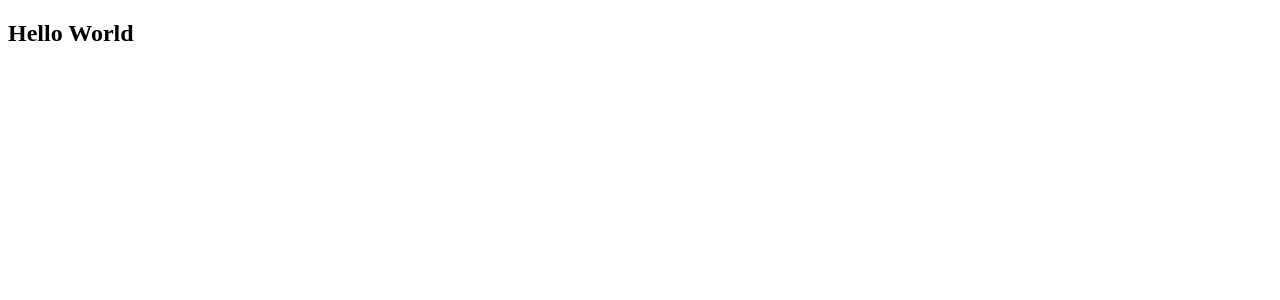
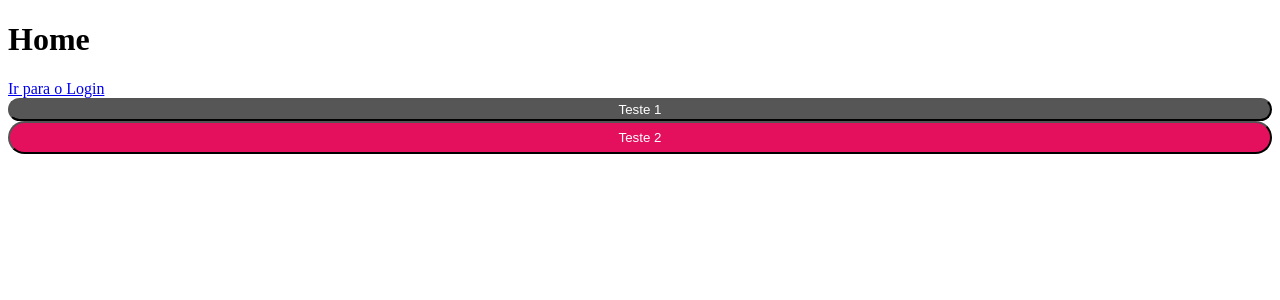
Before and after one commit to leonardoanthony/DIO, a React (Create React App) app in the folder Orange Tech Inter/cursoreact/: page / in a window 1280 px wide. Shown: the top 300 px of the page. Built offline with nearby package versions, Linux system fonts and the light colour scheme.

Commit message:
:sparkles: feat: Utilizando react-router-dom

```diff
--- a/Orange Tech Inter/cursoreact/src/App.js
+++ b/Orange Tech Inter/cursoreact/src/App.js
@@ -1,7 +1,17 @@
+import Home from "./pages/home";
+import Login from "./pages/login";
+
+import { BrowserRouter as Router, Routes, Route} from 'react-router-dom';
+
 function App() {
   return (
     <div className="App">
-      <h2>Hello World</h2>
+      <Router>
+        <Routes>
+          <Route path="/" element={<Home />}/>
+          <Route path="/login" element={<Login />}/>
+        </Routes>
+      </Router>
     </div>
   );
 }
--- /dev/null
+++ b/Orange Tech Inter/cursoreact/src/pages/components/Button/index.jsx
@@ -0,0 +1,13 @@
+import React from 'react'
+
+import { ButtonContainer } from './style'
+
+const Button = ({title, variant = "primary", onClick}) => {
+  return (
+    <ButtonContainer variant={variant} onClick={onClick}>
+        {title}
+    </ButtonContainer>
+  )
+}
+
+export default Button;
--- /dev/null
+++ b/Orange Tech Inter/cursoreact/src/pages/components/Button/style.js
@@ -0,0 +1,33 @@
+import styled, { css } from "styled-components";
+
+export const ButtonContainer = styled.button`
+    background-color: #565656;
+    border-radius: 22px;
+    position: relative;
+
+    color: #fff;
+    padding: 2px 12px;
+    min-width: 120px;
+    width: 100%;
+
+    ${({variant}) => variant !== "primary" && css`
+
+        min-width: 167px;
+        height: 33px;
+        background: #e4105d;
+
+        &::after{
+            content: '',
+            position: absolute;
+            border: 1px solid #e4105d;
+            top: -5px;
+            left: -6px;
+            width: calc(100% + 10px);
+            height: calc(100% + 10px);
+            border-radius: 22px;
+        }
+
+    `}
+
+
+`
--- a/Orange Tech Inter/cursoreact/src/pages/home/index.jsx
+++ b/Orange Tech Inter/cursoreact/src/pages/home/index.jsx
@@ -1,9 +1,14 @@
 import React from 'react'
+import { Link } from 'react-router-dom'
+import Button from '../components/Button'
 
 const Home = () => {
-  return (
-    <div>Home</div>
-  )
+  return (<>
+    <h1>Home</h1>
+    <Link to="/login">Ir para o Login</Link>
+    <Button title="Teste 1" />
+    <Button variant='secondary' title="Teste 2" />
+  </>)
 }
 
 export default Home
--- a/Orange Tech Inter/cursoreact/src/pages/login/index.jsx
+++ b/Orange Tech Inter/cursoreact/src/pages/login/index.jsx
@@ -1,9 +1,12 @@
 import React from 'react'
+import { Link } from 'react-router-dom'
 
 const Login = () => {
-  return (
-    <div>Login</div>
-  )
+  return (<>
+    <h1>Login</h1>
+    <Link to="/">Ir para a Home</Link>
+
+  </>)
 }
 
 export default Login
```
Also changed, not shown: Orange Tech Inter/cursoreact/src/pages/components/Header/index.jsx (added).
